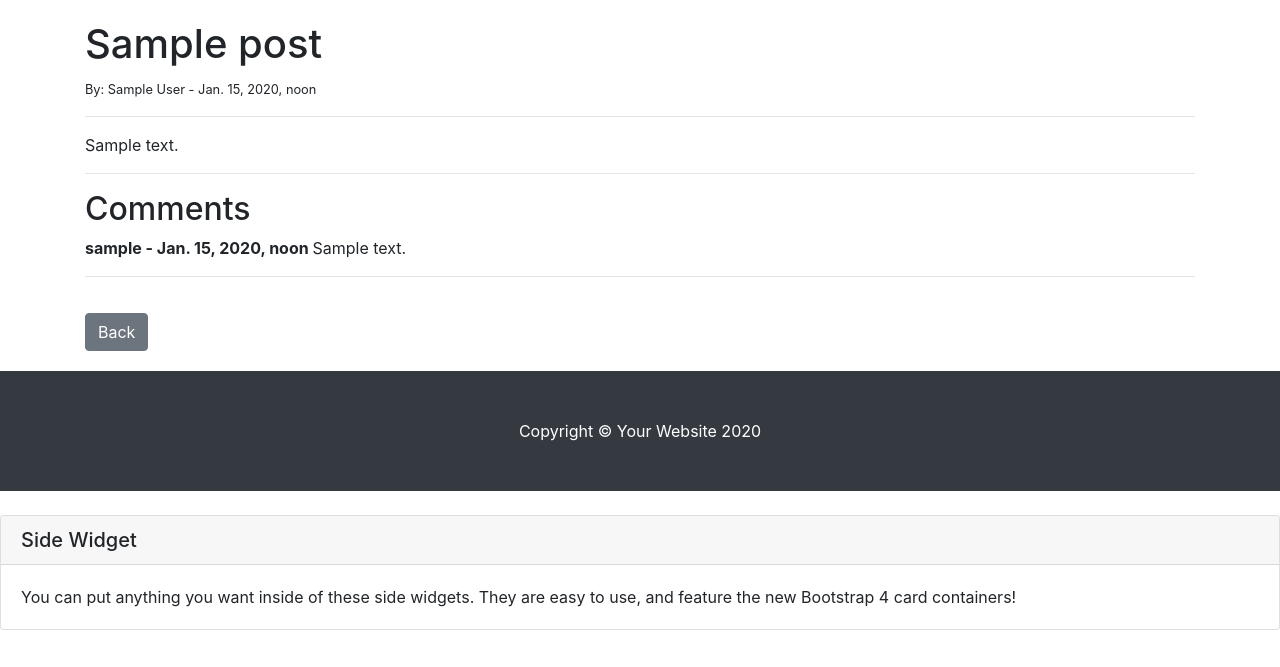
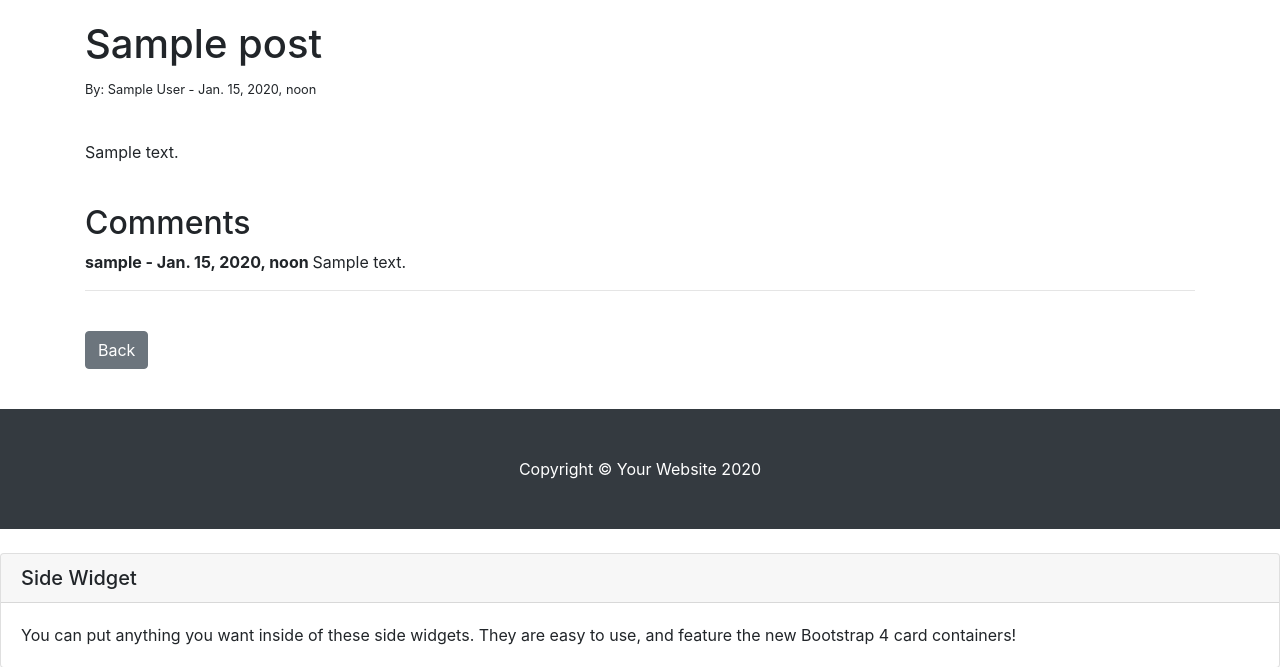
Before and after one commit to slevvvvin/Django, a Django app: page /post/1 in a window 1280 px wide. Shown: the part 100-767 px from the top of the page. Run offline with Django 3.2, Linux system fonts and the light colour scheme; tables that the repository leaves empty hold one stand-in row (values such as "Sample post").

```diff
--- a/blog/static/blog/blog.css
+++ b/blog/static/blog/blog.css
@@ -11,6 +11,16 @@
     text-overflow: ellipsis;
     width: 500px;
     margin: 10px 0 10px;
+}
+
+.post-detail-body{
+    margin-top: 40px;
+    margin-bottom: 40px;
+}
+
+.back-btn {
+    margin-top: 20px;
+    margin-bottom: 20px;
 }
 
 .btn-secondary{
--- a/blog/templates/post_details.html
+++ b/blog/templates/post_details.html
@@ -1,5 +1,4 @@
 {% extends 'base.html'   %}
-
 
 {% block content %}
     <h1>{{ post.title }}</h1>
@@ -12,9 +11,9 @@
             <a href="{% url 'delete_post' post.pk %}">(Delete)</a>
         {% endif %}
     </small>
-    <hr>
-    {{ post.body|safe }}
-    <hr>
+    <div class="post-detail-body">
+        {{ post.body|safe }}
+    </div>
     <h2>Comments</h2>
     {% if not post.comments.all %}
         No comments yet...
@@ -31,5 +30,7 @@
     {% if user.is_authenticated %}
         <a href="{% url 'add_comment' post.pk %}">Add comment</a>
     {% endif %}
+    <div class='back-btn'>
     <a href="{% url 'home' %}" class="btn btn-secondary">Back</a>
+    </div>
 {% endblock %}
```
Also changed, not shown: blog/templates/add_comment.html (line endings or trailing spaces).
